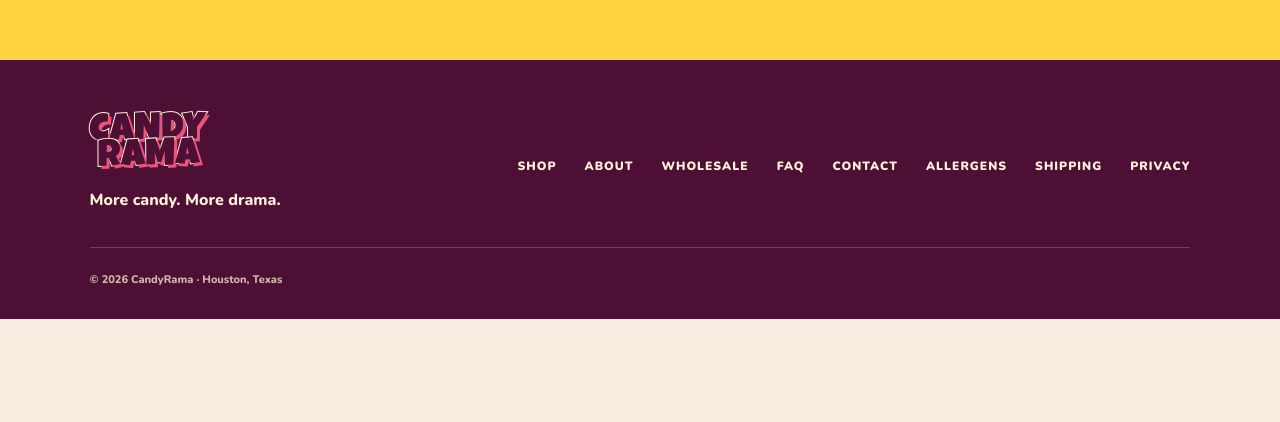
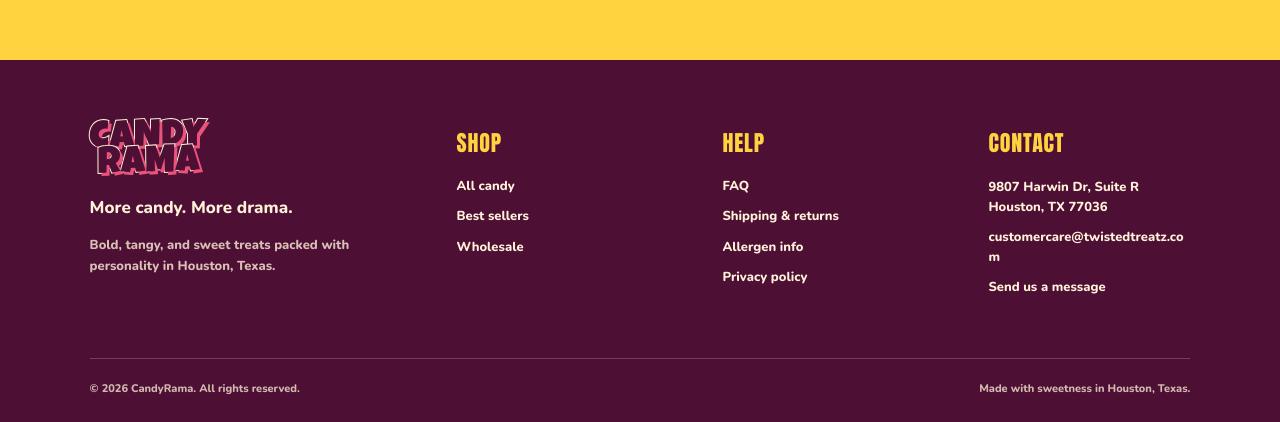
Before and after one commit to UsmanRehans/candyrama-store-website, a Next.js app: page / in a window 1280 px wide. Shown: the part 2049-2471 px from the top of the page. Before the commit the page ends 2368 px from the top, so only its background shows below. Built offline with nearby package versions, Linux system fonts and the light colour scheme; no server answers; the database is empty.

Commit message:
Match footer contact details with Twisted Treatz

```diff
--- a/app/contact/page.tsx
+++ b/app/contact/page.tsx
@@ -3,4 +3,4 @@ import { InfoPage } from '@/components/info-page';
 import { ContactForm } from '@/components/contact-form';
 
 export const metadata = { title: 'Contact CandyRama' };
-export default function ContactPage(){return <InfoPage eyebrow="TALK CANDY TO US" title="Let’s make something sweet" intro="Questions, partnerships, wholesale, flavor ideas—we’re all ears."><div className="contact-layout"><section className="contact-details"><div><Mail/><h2>Email us</h2><a href="mailto:customercare@twistedtreatz.com">customercare@twistedtreatz.com</a><p>We usually respond within 1–2 business days.</p></div><div><MapPin/><h2>Home base</h2><p>Houston, Texas<br/>United States</p></div><aside><p className="eyebrow">GOT A WILD FLAVOR IDEA?</p><h3>Dream up your perfect candy.</h3><p>Tell us the combination you wish existed. If we make it, you may be first in line to taste it.</p></aside></section><ContactForm/></div></InfoPage>}
+export default function ContactPage(){return <InfoPage eyebrow="TALK CANDY TO US" title="Let’s make something sweet" intro="Questions, partnerships, wholesale, flavor ideas—we’re all ears."><div className="contact-layout"><section className="contact-details"><div><Mail/><h2>Email us</h2><a href="mailto:customercare@twistedtreatz.com">customercare@twistedtreatz.com</a><p>We usually respond within 1–2 business days.</p></div><div><MapPin/><h2>Home base</h2><p>9807 Harwin Dr, Suite R<br/>Houston, TX 77036<br/>United States</p></div><aside><p className="eyebrow">GOT A WILD FLAVOR IDEA?</p><h3>Dream up your perfect candy.</h3><p>Tell us the combination you wish existed. If we make it, you may be first in line to taste it.</p></aside></section><ContactForm/></div></InfoPage>}
--- a/components/store-chrome.tsx
+++ b/components/store-chrome.tsx
@@ -18,5 +18,34 @@ export function StoreHeader() {
 }
 
 export function StoreFooter() {
-  return <footer><div><Wordmark footer /><p>More candy. More drama.</p></div><div className="footer-links"><Link href="/shop">Shop</Link><Link href="/about">About</Link><Link href="/wholesale">Wholesale</Link><Link href="/faq">FAQ</Link><Link href="/contact">Contact</Link><Link href="/allergens">Allergens</Link><Link href="/legal/shipping-returns">Shipping</Link><Link href="/legal/privacy">Privacy</Link></div><p className="copyright">© 2026 CandyRama · Houston, Texas</p></footer>;
+  return <footer className="site-footer">
+    <div className="footer-brand">
+      <Wordmark footer />
+      <p>More candy. More drama.</p>
+      <p className="footer-description">Bold, tangy, and sweet treats packed with personality in Houston, Texas.</p>
+    </div>
+    <nav className="footer-column" aria-label="Footer shop navigation">
+      <h2>Shop</h2>
+      <Link href="/shop">All candy</Link>
+      <Link href="/shop">Best sellers</Link>
+      <Link href="/wholesale">Wholesale</Link>
+    </nav>
+    <nav className="footer-column" aria-label="Footer help navigation">
+      <h2>Help</h2>
+      <Link href="/faq">FAQ</Link>
+      <Link href="/legal/shipping-returns">Shipping &amp; returns</Link>
+      <Link href="/allergens">Allergen info</Link>
+      <Link href="/legal/privacy">Privacy policy</Link>
+    </nav>
+    <div className="footer-column footer-contact">
+      <h2>Contact</h2>
+      <address>9807 Harwin Dr, Suite R<br />Houston, TX 77036</address>
+      <a href="mailto:customercare@twistedtreatz.com">customercare@twistedtreatz.com</a>
+      <Link href="/contact">Send us a message</Link>
+    </div>
+    <div className="footer-bottom">
+      <p>© 2026 CandyRama. All rights reserved.</p>
+      <p>Made with sweetness in Houston, Texas.</p>
+    </div>
+  </footer>;
 }
```
Also changed, not shown: app/globals.css.
